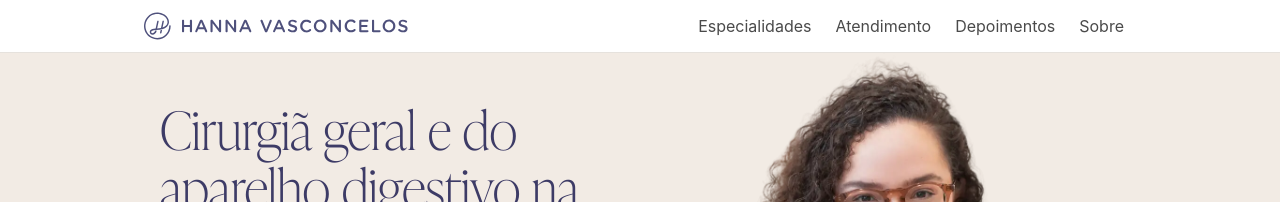
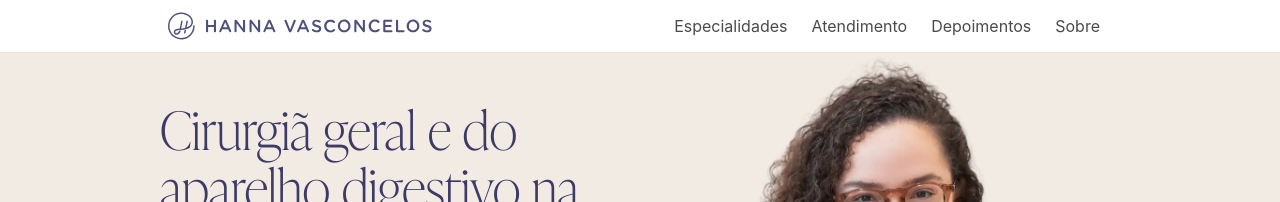
Before and after one commit to jpfaraco/hannavasconcelos, a Jekyll site: the page built from index.md, in a window 1280 px wide. Shown: the top 202 px of the page. Built offline with Jekyll 4.4.1, drawn with Linux system fonts in a browser that asks for light colours; nearby versions of some CDN libraries.

Commit message:
fix: align navbar content with page content via container padding

```diff
--- a/_sass/_base.scss
+++ b/_sass/_base.scss
@@ -56,6 +56,11 @@
 
   #navbar-cta {
     display: none;
+  }
+
+  .container {
+    padding-left: 1.5rem;
+    padding-right: 1.5rem;
   }
 }
 
@@ -510,11 +515,7 @@
 
   nav {
     .logo {
-      margin-left: 1rem;
-    }
-    .container {
-      padding-left: 0;
-      padding-right: 0;
+      margin-left: 0;
     }
   }
 
```
